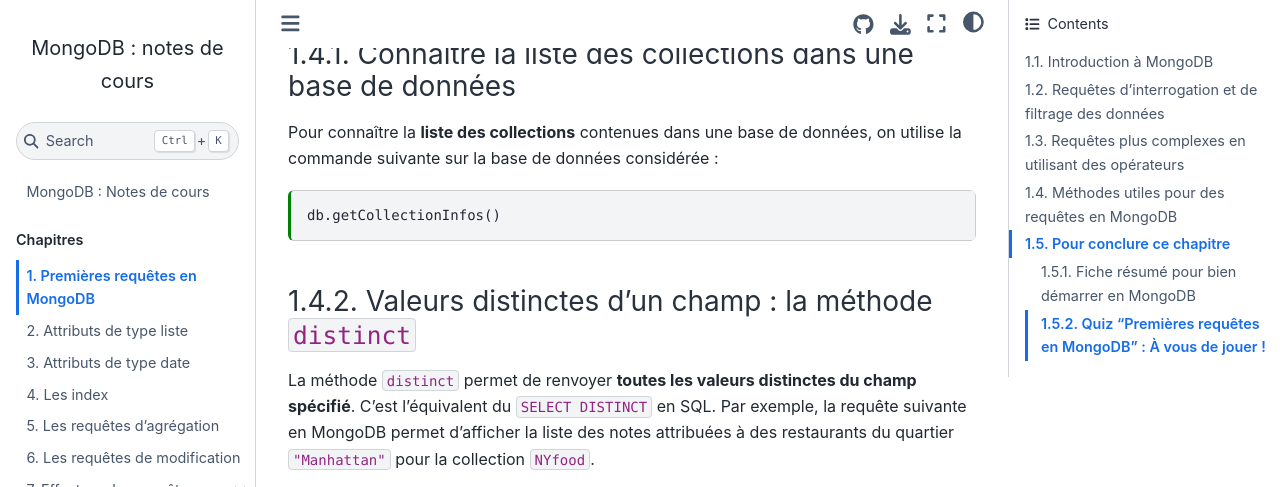
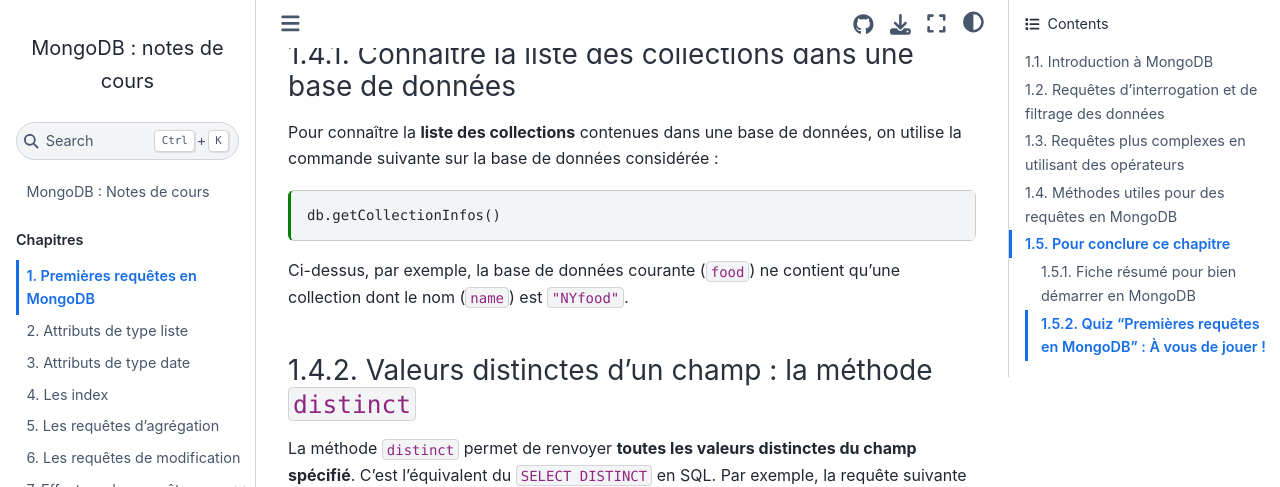
Before and after one commit to rtavenar/mongo_book, a Jupyter Book: the page built from content/01_find.md, in a window 1280 px wide and 900 px high, scrolled down 8812 px, cut to the strip 0-487 px from the top of the window. Built offline with Jupyter Book 1.0.4 settings and Sphinx 7.4.7 and the Sphinx Book theme 1.1.4, drawn with Linux system fonts in a browser that asks for light colours.

Commit message:
Clean workflow & add explanation

````diff
--- a/content/01_find.md
+++ b/content/01_find.md
@@ -425,6 +425,8 @@
 db.getCollectionInfos()
 ```
 
+Ci-dessus, par exemple, la base de données courante (`food`) ne contient qu'une collection dont le nom (`name`) est `"NYfood"`.
+
 ### Valeurs distinctes d'un champ : la méthode `distinct`
 
 La méthode `distinct` permet de renvoyer **toutes les valeurs distinctes du champ spécifié**. C'est l'équivalent du `SELECT DISTINCT` en SQL.
````
Also changed, not shown: 1 other file.
